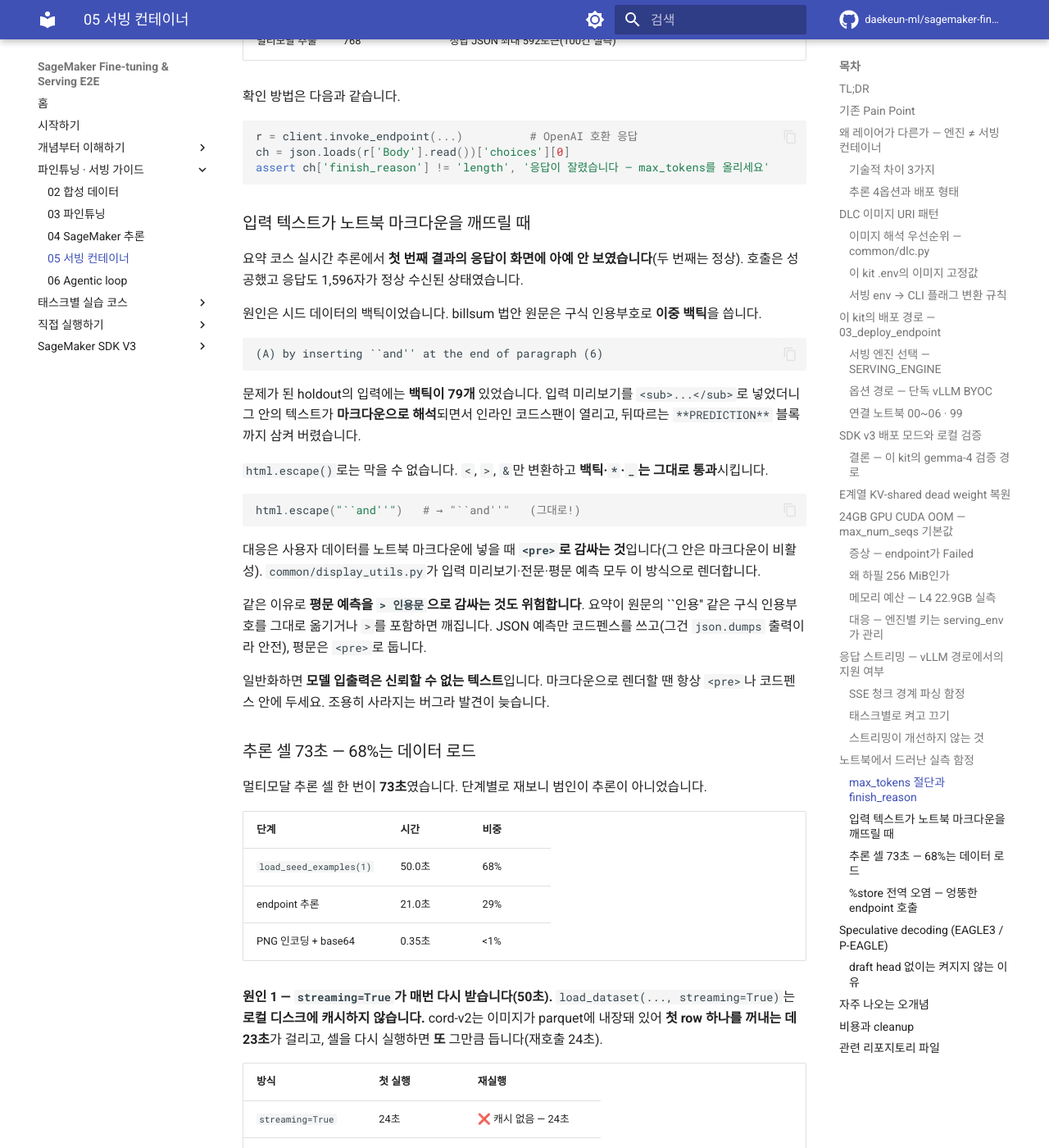
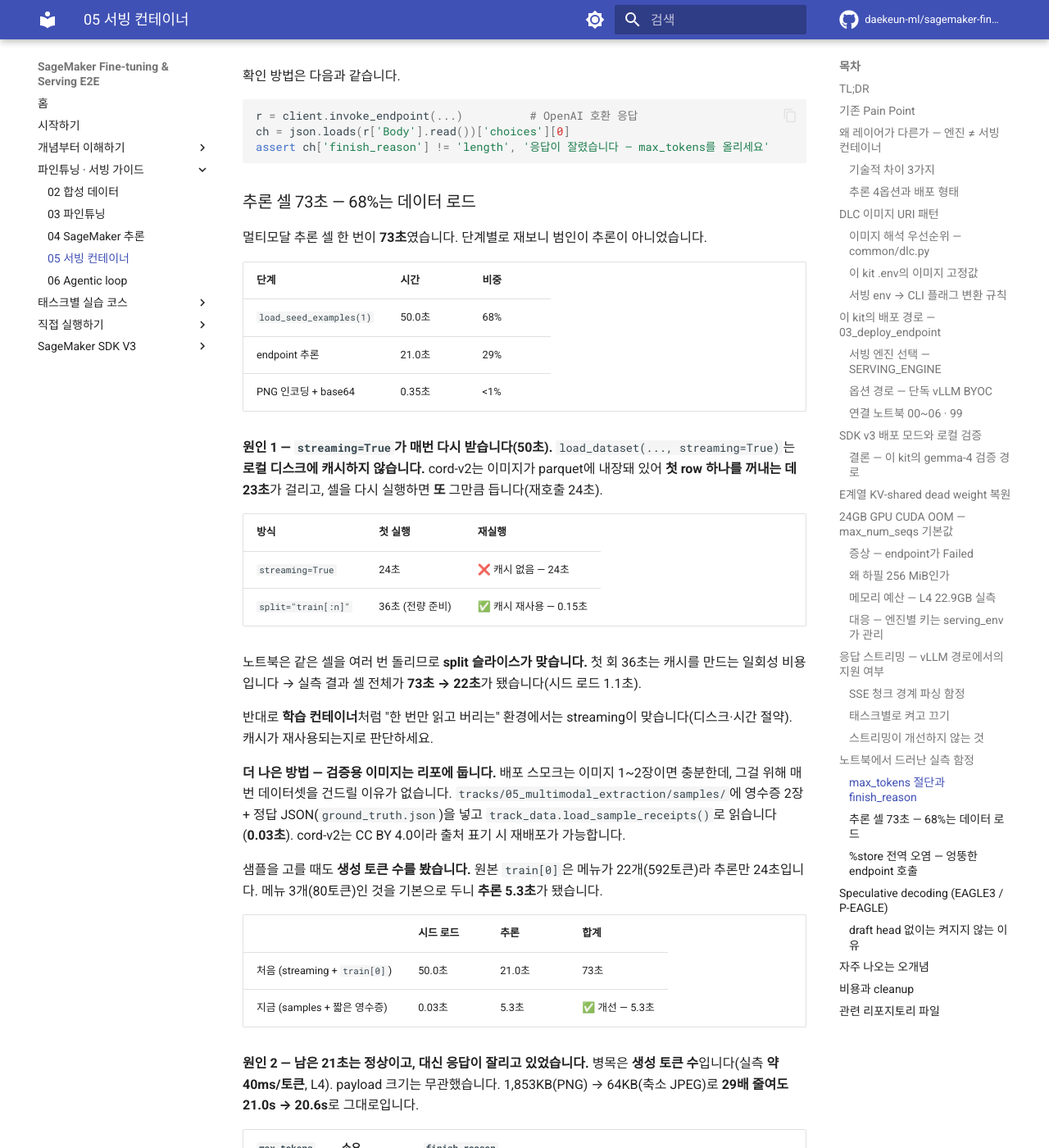
Before and after one commit to daekeun-ml/sagemaker-finetune-serve-e2e, an MkDocs documentation site: the page built from docs/05_serving_containers.md, in a window 1280 px wide and 1400 px high, scrolled down 20558 px. Shown: the whole window at 82% size. Built offline with MkDocs 1.6.1 and Material for MkDocs 9.7.7, drawn with Linux system fonts in a browser that asks for light colours; comment, search, counter and statistics services are not loaded; some of the changed text lies outside the part shown.

Commit message:
Drop a claim the docs contradict two lines later, and stop labelling AWS numbers
"LOCAL_CONTAINER는 gemma-4 E4B에 부적합합니다" was stated as a conclusion, and then
the same section said the failure was our checkpoint rather than the container, that
it no longer reproduces, and that HF DLC with MMS did work on E4B. The verdict is
not something I can support; what I have is a set of observations from trying it.
The section now says that.

"AWS 마케팅 수치" and "AWS claim" put a label on AWS's own documentation that is not
mine to apply. The point was that those figures come with measurement conditions and
you should re-measure on your workload, which needs no label: "처리량 몇 배" 같은
수치는 그대로 옮기지 마세요. 특정 모델과 시나리오에서 측정된 값입니다.

Also removed the section on input text breaking notebook markdown from the serving
containers doc. It is a notebook rendering problem and has nothing to do with
choosing an engine or deploying. The summarization course already carries it as an
admonition, which is where it belongs — billsum's double backticks are a property of
that course's seed data. Folded the one useful detail (html.escape does not
neutralise backticks) into that admonition and dropped the link.

````diff
--- a/docs/05_serving_containers.md
+++ b/docs/05_serving_containers.md
@@ -447,14 +447,13 @@
     LLM을 IN_PROCESS로 띄우려면 `InferenceSpec`(load/invoke)을 직접 구현해야 하는데, 이는 vLLM 엔진을 손으로 재구현하는 셈이라 실익이 없습니다.
     부가: IN_PROCESS도 `ModelBuilder.__post_init__`이 `role_arn`을 해석하므로(IAM user면 `RoleValidationError`) 로컬 실행이라도 `role_arn=`을 넘겨야 합니다.
 
-`LOCAL_CONTAINER`는 gemma-4 E4B에 **부적합합니다(SDK 3.16.0 실측)**. 근거는 다음과 같습니다.
+`LOCAL_CONTAINER`로 gemma-4 E4B를 띄워 보면서 확인한 것들입니다(SDK 3.16.0).
 
 - **vLLM DLC + LOCAL_CONTAINER**: `image_uri`만 주면 passthrough라 `model_server=None`이 됩니다.
   LOCAL_CONTAINER의 `create_server`엔 **VLLM 분기가 없어**(TRITON/DJL_SERVING/TGI/MMS 등만 존재) `None.logs()`로 크래시합니다.
 - **DJL LMI + LOCAL_CONTAINER**: 컨테이너·마운트까지는 됩니다(모델을 `model_path/code/`에 **실파일**로 둬야 마운트됩니다 — 심링크는 컨테이너 안에서 깨집니다).
-  다만 당시 실측에서는 `weights not initialized: layers.24~41...k_norm` ValueError로 엔진 초기화가 실패했습니다.
-  **이 실패의 원인은 LMI/vLLM이 아니라 우리가 넘긴 체크포인트였습니다**. 상세는 [KV-shared dead weight 복원](#e계열-kv-shared-dead-weight-복원)에 있습니다.
-  지금은 학습 스크립트가 그 텐서를 복원해 저장하므로 이 에러는 재현되지 않습니다.
+  당시 `weights not initialized: layers.24~41...k_norm`로 엔진 초기화가 실패했는데, 원인은 LMI가 아니라 우리가 넘긴 체크포인트였습니다
+  ([KV-shared dead weight 복원](#e계열-kv-shared-dead-weight-복원)). 지금은 학습 스크립트가 그 텐서를 복원해 저장하므로 재현되지 않습니다.
 - docker-py 기본 타임아웃 60s는 큰 이미지에 부족하므로 `container_timeout_in_seconds`를 올립니다.
   그래도 `deploy()`가 `ReadTimeout`을 내도 컨테이너는 백그라운드로 기동 중일 수 있으니 `docker logs` / `curl :8080/invocations`로 직접 확인하세요.
 - 참고: **HF PyTorch Inference DLC + `model_server=MMS` + LOCAL_CONTAINER**는 E4B에서 성공했습니다(실측: 로드 + `/invocations` 응답 확인).
@@ -689,31 +688,6 @@
 assert ch['finish_reason'] != 'length', '응답이 잘렸습니다 — max_tokens를 올리세요'
 ```
 
-### 입력 텍스트가 노트북 마크다운을 깨뜨릴 때
-
-요약 코스 실시간 추론에서 **첫 번째 결과의 응답이 화면에 아예 안 보였습니다**(두 번째는 정상). 호출은 성공했고 응답도 1,596자가 정상 수신된 상태였습니다.
-
-원인은 시드 데이터의 백틱이었습니다. billsum 법안 원문은 구식 인용부호로 **이중 백틱**을 씁니다.
-
-```
-(A) by inserting ``and'' at the end of paragraph (6)
-```
-
-문제가 된 holdout의 입력에는 **백틱이 79개** 있었습니다. 입력 미리보기를 `<sub>...</sub>`로 넣었더니 그 안의 텍스트가 **마크다운으로 해석**되면서 인라인 코드스팬이 열리고, 뒤따르는 `**PREDICTION**` 블록까지 삼켜 버렸습니다.
-
-`html.escape()`로는 막을 수 없습니다. `<`, `>`, `&`만 변환하고 **백틱·`*`·`_`는 그대로 통과**시킵니다.
-
-```python
-html.escape("``and''")   # → "``and''"   (그대로!)
-```
-
-대응은 사용자 데이터를 노트북 마크다운에 넣을 때 **`<pre>`로 감싸는 것**입니다(그 안은 마크다운이 비활성). `common/display_utils.py`가 입력 미리보기·전문·평문 예측 모두 이 방식으로 렌더합니다.
-
-같은 이유로 **평문 예측을 `> 인용문`으로 감싸는 것도 위험합니다**. 요약이 원문의 \`\`인용'' 같은 구식 인용부호를 그대로 옮기거나 `>`를 포함하면 깨집니다.
-JSON 예측만 코드펜스를 쓰고(그건 `json.dumps` 출력이라 안전), 평문은 `<pre>`로 둡니다.
-
-일반화하면 **모델 입출력은 신뢰할 수 없는 텍스트**입니다. 마크다운으로 렌더할 땐 항상 `<pre>`나 코드펜스 안에 두세요. 조용히 사라지는 버그라 발견이 늦습니다.
-
 ### 추론 셀 73초 — 68%는 데이터 로드
 
 멀티모달 추론 셀 한 번이 **73초**였습니다. 단계별로 재보니 범인이 추론이 아니었습니다.
@@ -830,7 +804,7 @@
 소개하지만, speculative decoding을 켜는 **config 자체는 container-level 기능**이라 이 kit처럼 JumpStart를 쓰지 않는
 self-managed endpoint(DJL LMI · vLLM DLC)에서도 설정할 수 있습니다.
 
-**AWS 마케팅 수치는 그대로 인용하지 마세요.** "처리량 몇 배" 같은 speedup 수치는 특정 모델·시나리오에서 측정된 **AWS claim**입니다.
+**"처리량 몇 배" 같은 수치는 그대로 옮기지 마세요.** 특정 모델과 시나리오에서 측정된 값입니다.
 원문에서 그 표현과 측정 조건을 확인하고, 본인 워크로드에서는 직접 벤치마크해 acceptance rate와 함께 판단하세요.
 
 | 컨테이너 | speculative decoding 설정 키 | 비고 |
--- a/docs/courses/summarization.md
+++ b/docs/courses/summarization.md
@@ -76,7 +76,7 @@
 
 !!! warning "법안 원문의 이중 백틱이 노트북 출력을 삼킵니다"
     billsum은 구식 인용부호로 ``` ``and'' ``` 처럼 **이중 백틱**을 씁니다. 실측된 한 held-out 입력에는 백틱이 **79개** 있었고, 이 텍스트를 노트북 마크다운에 그대로 넣자 인라인 코드스팬이 열려 뒤따르는 예측 블록까지 사라졌습니다(응답 1,596자를 정상 수신한 상태였는데도 화면에 아무것도 없었습니다).
-    `common/display_utils.py`가 입력·예측을 모두 `<pre>`로 감싸 막아 두었습니다. 직접 셀을 쓸 때도 같은 규칙을 지키세요. 자세한 재현은 [입력 텍스트가 노트북 마크다운을 깨뜨릴 때](../05_serving_containers.md#입력-텍스트가-노트북-마크다운을-깨뜨릴-때)에 있습니다.
+    `common/display_utils.py`가 입력·예측을 모두 `<pre>`로 감싸 막아 두었습니다. `html.escape()`로는 막을 수 없습니다(`<`, `>`, `&`만 변환하고 백틱은 통과시킵니다). 직접 셀을 쓸 때도 같은 규칙을 지키세요.
 
 대화체 요약(회의록·상담 로그)을 원한다면 시드를 바꿔야 합니다. 완전 permissive한 대화 요약 공개셋이 마땅치 않아 이 kit은 **문서 요약 시드 + grounded 합성**으로 확장하는 쪽을 택했습니다(`track_data.py` 독스트링).
 
````
Also changed, not shown: docs/02_synthetic_data.md (+1 -1 lines).
